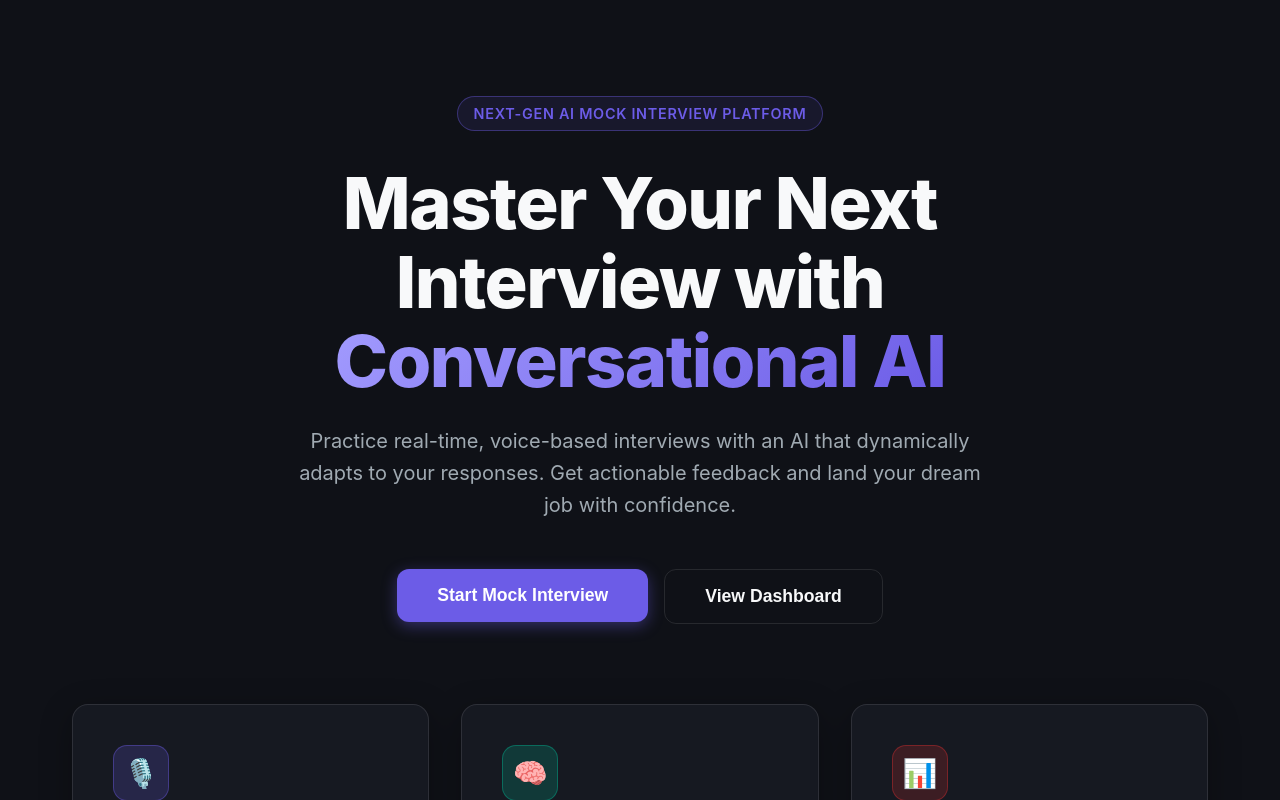
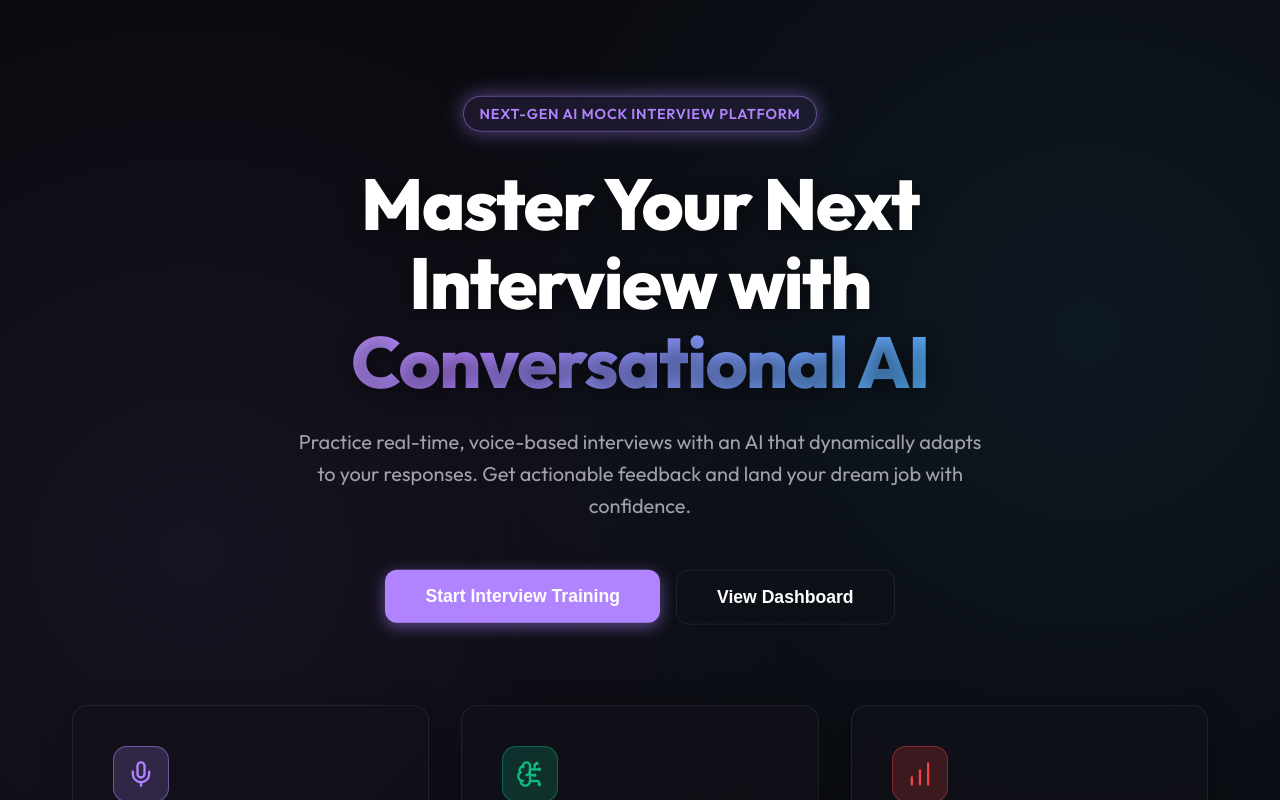
Before and after one commit to Salvin-Sebastian/AI-Mock-Interview, a Next.js app: page / in a window 1280 px wide. Shown: the top 800 px of the page. Built offline with nearby package versions, Linux system fonts and the light colour scheme.

Commit message:
UI enhancements and replaced emojis with Lucide icons

```diff
--- a/src/app/globals.css
+++ b/src/app/globals.css
@@ -1,16 +1,17 @@
 :root {
-  --bg-primary: #0f1117;
-  --bg-secondary: #1a1d27;
-  --text-primary: #f8f9fa;
-  --text-secondary: #a0aab2;
-  --accent: #6c5ce7;
-  --accent-hover: #8073eb;
-  --accent-glow: rgba(108, 92, 231, 0.4);
-  --success: #00b894;
-  --danger: #d63031;
-  --glass-bg: rgba(26, 29, 39, 0.7);
-  --glass-border: rgba(255, 255, 255, 0.1);
-  --font-main: 'Inter', -apple-system, BlinkMacSystemFont, 'Segoe UI', Roboto, Helvetica, Arial, sans-serif;
+  --bg-primary: #0a0a0f;
+  --bg-secondary: #12121a;
+  --text-primary: #ffffff;
+  --text-secondary: #a1a1aa;
+  --accent: #b084ff;
+  --accent-hover: #c4a1ff;
+  --accent-glow: rgba(176, 132, 255, 0.5);
+  --success: #10b981;
+  --danger: #ef4444;
+  --glass-bg: rgba(18, 18, 26, 0.6);
+  --glass-border: rgba(255, 255, 255, 0.08);
+  --font-main: var(--font-outfit), -apple-system, BlinkMacSystemFont, sans-serif;
+  --font-mono: var(--font-jetbrains), monospace;
 }
 
 * {
@@ -21,12 +22,16 @@
 
 body {
   background-color: var(--bg-primary);
+  background-image:
+    radial-gradient(circle at 15% 50%, rgba(176, 132, 255, 0.08) 0%, transparent 50%),
+    radial-gradient(circle at 85% 30%, rgba(56, 189, 248, 0.08) 0%, transparent 50%);
   color: var(--text-primary);
   font-family: var(--font-main);
   -webkit-font-smoothing: antialiased;
   min-height: 100vh;
   display: flex;
   flex-direction: column;
+  overflow-x: hidden;
 }
 
 /* Glassmorphism Utilities */
@@ -46,10 +51,18 @@ h1, h2, h3, h4, h5, h6 {
 }
 
 .gradient-text {
-  background: linear-gradient(135deg, #a29bfe, #6c5ce7);
+  background: linear-gradient(135deg, #e0c3ff, #b084ff, #38bdf8);
+  background-size: 200% auto;
   -webkit-background-clip: text;
   -webkit-text-fill-color: transparent;
   background-clip: text;
+  animation: shine 4s linear infinite;
+}
+
+@keyframes shine {
+  to {
+    background-position: 200% center;
+  }
 }
 
 /* Buttons */
--- a/src/app/layout.tsx
+++ b/src/app/layout.tsx
@@ -1,14 +1,14 @@
 import type { Metadata } from "next";
-import { Geist, Geist_Mono } from "next/font/google";
+import { Outfit, JetBrains_Mono } from "next/font/google";
 import "./globals.css";
 
-const geistSans = Geist({
-  variable: "--font-geist-sans",
+const outfit = Outfit({
+  variable: "--font-outfit",
   subsets: ["latin"],
 });
 
-const geistMono = Geist_Mono({
-  variable: "--font-geist-mono",
+const jetbrainsMono = JetBrains_Mono({
+  variable: "--font-jetbrains",
   subsets: ["latin"],
 });
 
@@ -25,7 +25,7 @@ export default function RootLayout({
   return (
     <html
       lang="en"
-      className={`${geistSans.variable} ${geistMono.variable} h-full antialiased`}
+      className={`${outfit.variable} ${jetbrainsMono.variable} h-full antialiased`}
       suppressHydrationWarning
     >
       <body className="min-h-full flex flex-col" suppressHydrationWarning>{children}</body>
--- a/src/app/page.tsx
+++ b/src/app/page.tsx
@@ -1,16 +1,29 @@
 import Image from "next/image";
 import Link from "next/link";
+import { Mic, BrainCircuit, BarChart } from "lucide-react";
 
 export default function Home() {
   return (
     <main className="container animate-fade-in" style={{ padding: '6rem 2rem', display: 'flex', flexDirection: 'column', alignItems: 'center', justifyContent: 'center', minHeight: '100vh', textAlign: 'center' }}>
 
-      <div style={{ maxWidth: '850px', margin: '0 auto', display: 'flex', flexDirection: 'column', alignItems: 'center' }}>
-        <div style={{ display: 'inline-block', padding: '0.5rem 1rem', background: 'rgba(108, 92, 231, 0.1)', borderRadius: '50px', color: 'var(--accent)', fontWeight: 600, marginBottom: '2rem', border: '1px solid var(--accent-glow)', fontSize: '0.9rem', letterSpacing: '0.05em', textTransform: 'uppercase' }}>
+      <div style={{ maxWidth: '850px', margin: '0 auto', display: 'flex', flexDirection: 'column', alignItems: 'center', animation: 'float 6s ease-in-out infinite' }}>
+        <style>{`
+          @keyframes float {
+            0% { transform: translateY(0px); }
+            50% { transform: translateY(-10px); }
+            100% { transform: translateY(0px); }
+          }
+          .feature-card:hover {
+            transform: translateY(-8px);
+            box-shadow: 0 12px 40px rgba(176, 132, 255, 0.15);
+            border-color: var(--accent-glow);
+          }
+        `}</style>
+        <div style={{ display: 'inline-block', padding: '0.5rem 1rem', background: 'rgba(176, 132, 255, 0.1)', borderRadius: '50px', color: 'var(--accent)', fontWeight: 600, marginBottom: '2rem', border: '1px solid var(--accent-glow)', fontSize: '0.9rem', letterSpacing: '0.05em', textTransform: 'uppercase', boxShadow: '0 0 20px var(--accent-glow)' }}>
           Next-Gen AI Mock Interview Platform
         </div>
 
-        <h1 style={{ fontSize: '4.5rem', lineHeight: 1.1, marginBottom: '1.5rem', fontWeight: 800 }}>
+        <h1 style={{ fontSize: '4.5rem', lineHeight: 1.1, marginBottom: '1.5rem', fontWeight: 800, textShadow: '0 4px 20px rgba(0,0,0,0.5)' }}>
           Master Your Next Interview with <br />
           <span className="gradient-text">Conversational AI</span>
         </h1>
@@ -22,7 +35,7 @@ export default function Home() {
         <div style={{ display: 'flex', gap: '1rem', justifyContent: 'center', marginBottom: '5rem' }}>
           <Link href="/login">
             <button className="btn btn-primary" style={{ padding: '1rem 2.5rem', fontSize: '1.1rem', borderRadius: '12px' }}>
-              Start Mock Interview
+              Start Interview Training
             </button>
           </Link>
           <Link href="/login">
@@ -35,20 +48,20 @@ export default function Home() {
 
       <div style={{ display: 'grid', gridTemplateColumns: 'repeat(auto-fit, minmax(300px, 1fr))', gap: '2rem', width: '100%' }}>
 
-        <div className="glass-panel hover-lift" style={{ padding: '2.5rem', textAlign: 'left', transition: 'transform 0.3s ease' }}>
-          <div style={{ width: '56px', height: '56px', borderRadius: '14px', background: 'rgba(108, 92, 231, 0.2)', display: 'flex', alignItems: 'center', justifyContent: 'center', marginBottom: '1.5rem', fontSize: '1.75rem', border: '1px solid var(--accent-glow)' }}>🎙️</div>
+        <div className="glass-panel feature-card" style={{ padding: '2.5rem', textAlign: 'left', transition: 'all 0.3s ease' }}>
+          <div style={{ width: '56px', height: '56px', borderRadius: '14px', background: 'rgba(176, 132, 255, 0.2)', display: 'flex', alignItems: 'center', justifyContent: 'center', marginBottom: '1.5rem', color: 'var(--accent)', border: '1px solid var(--accent-glow)' }}><Mic size={28} /></div>
           <h3 style={{ fontSize: '1.4rem', marginBottom: '1rem' }}>Real-time Voice</h3>
           <p style={{ color: 'var(--text-secondary)', lineHeight: 1.6 }}>Experience the pressure of a real interview. Speak naturally, and our AI will listen, analyze, and respond in milliseconds using Vapi.</p>
         </div>
 
-        <div className="glass-panel hover-lift" style={{ padding: '2.5rem', textAlign: 'left', transition: 'transform 0.3s ease' }}>
-          <div style={{ width: '56px', height: '56px', borderRadius: '14px', background: 'rgba(0, 184, 148, 0.2)', display: 'flex', alignItems: 'center', justifyContent: 'center', marginBottom: '1.5rem', fontSize: '1.75rem', border: '1px solid rgba(0, 184, 148, 0.4)' }}>🧠</div>
+        <div className="glass-panel feature-card" style={{ padding: '2.5rem', textAlign: 'left', transition: 'all 0.3s ease' }}>
+          <div style={{ width: '56px', height: '56px', borderRadius: '14px', background: 'rgba(16, 185, 129, 0.2)', display: 'flex', alignItems: 'center', justifyContent: 'center', marginBottom: '1.5rem', color: 'var(--success)', border: '1px solid rgba(16, 185, 129, 0.4)' }}><BrainCircuit size={28} /></div>
           <h3 style={{ fontSize: '1.4rem', marginBottom: '1rem' }}>Dynamic Questions</h3>
           <p style={{ color: 'var(--text-secondary)', lineHeight: 1.6 }}>No scripted pathways. Powered by OpenAI, the interviewer dynamically adapts its questions based on your resume and previous answers.</p>
         </div>
 
-        <div className="glass-panel hover-lift" style={{ padding: '2.5rem', textAlign: 'left', transition: 'transform 0.3s ease' }}>
-          <div style={{ width: '56px', height: '56px', borderRadius: '14px', background: 'rgba(214, 48, 49, 0.2)', display: 'flex', alignItems: 'center', justifyContent: 'center', marginBottom: '1.5rem', fontSize: '1.75rem', border: '1px solid rgba(214, 48, 49, 0.4)' }}>📊</div>
+        <div className="glass-panel feature-card" style={{ padding: '2.5rem', textAlign: 'left', transition: 'all 0.3s ease' }}>
+          <div style={{ width: '56px', height: '56px', borderRadius: '14px', background: 'rgba(239, 68, 68, 0.2)', display: 'flex', alignItems: 'center', justifyContent: 'center', marginBottom: '1.5rem', color: 'var(--danger)', border: '1px solid rgba(239, 68, 68, 0.4)' }}><BarChart size={28} /></div>
           <h3 style={{ fontSize: '1.4rem', marginBottom: '1rem' }}>Actionable Feedback</h3>
           <p style={{ color: 'var(--text-secondary)', lineHeight: 1.6 }}>Get a detailed breakdown of your performance, including tone analysis, technical accuracy, and actionable tips for improvement.</p>
         </div>
```
Also changed, not shown: src/app/interview/[id]/feedback/page.tsx (+49 -22 lines), src/components/InterviewRoom.tsx (+47 -22 lines).
